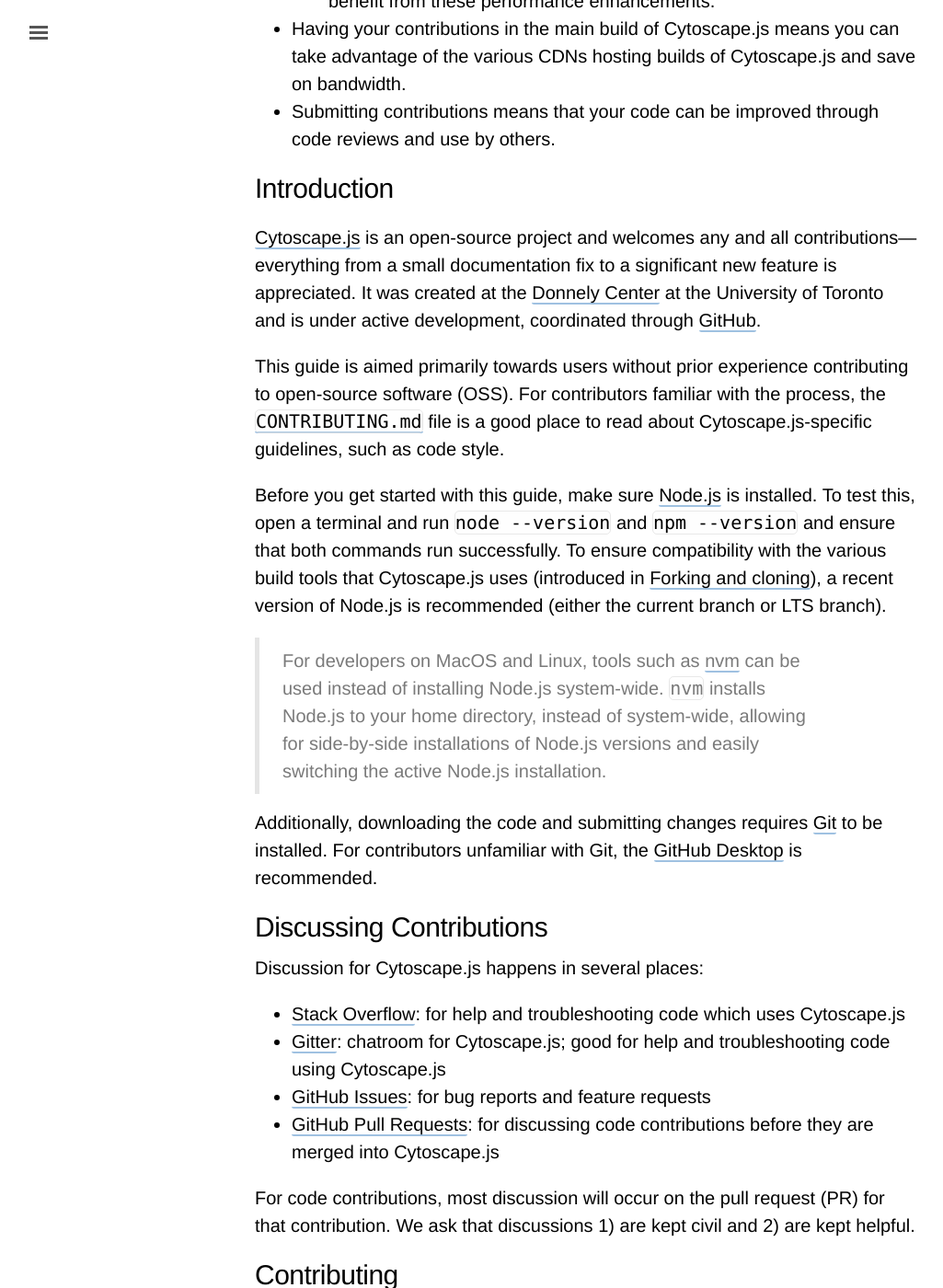
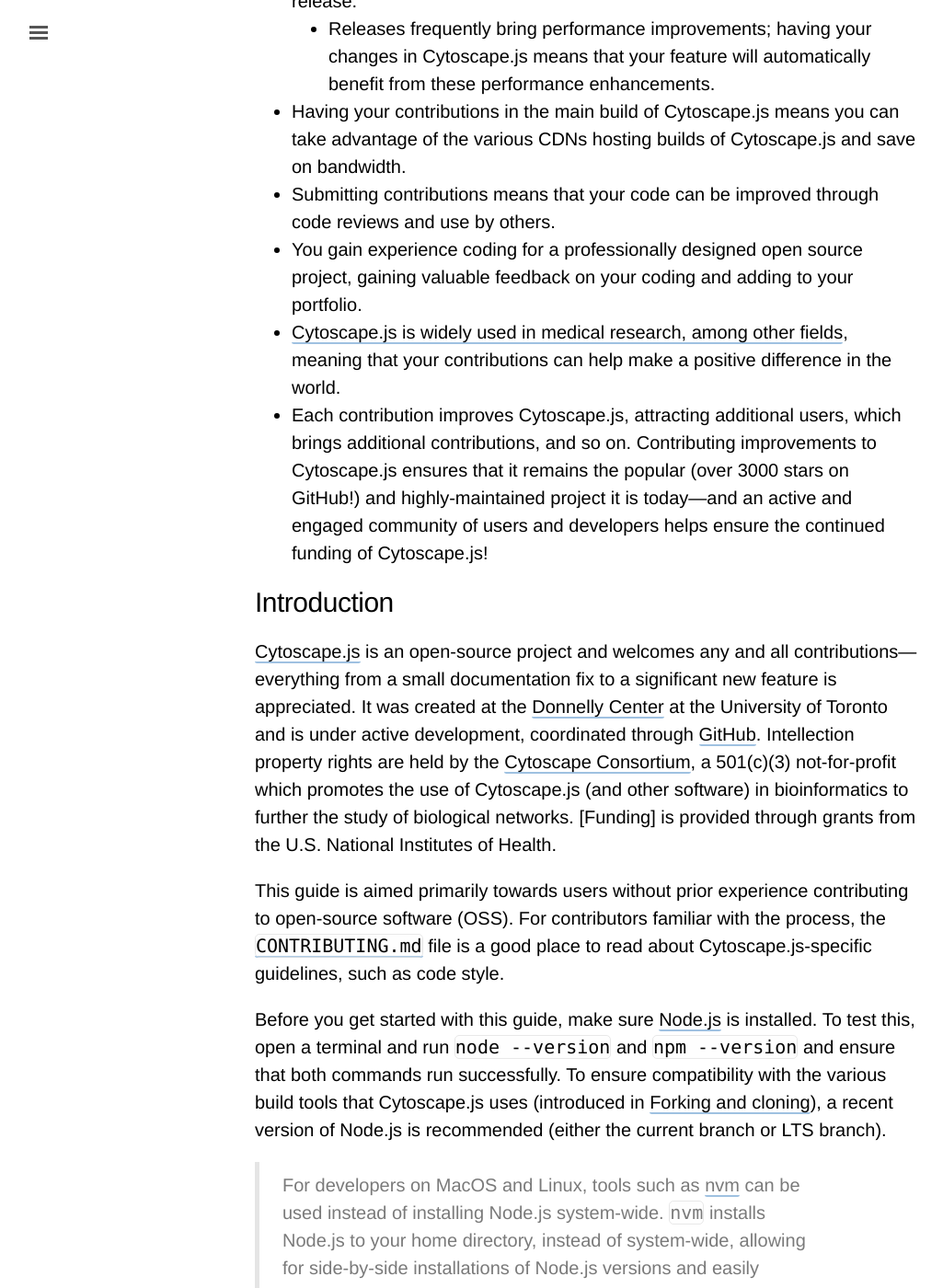
Before and after one commit to cytoscape/cytoscape.js-blog, a Jekyll site: the page built from _posts/2017-05-09-contributing.md, in a window 1280 px wide and 1400 px high, scrolled down 1024 px. Shown: the whole window at 92% size, without its empty margins (3-1028 px from the left). Built offline with Jekyll 4.4.1, drawn with Linux system fonts in a browser that asks for light colours; some of the changed text lies outside the part shown.

Commit message:
additional feedback

```diff
--- a/_posts/2017-05-09-contributing.md
+++ b/_posts/2017-05-09-contributing.md
@@ -31,15 +31,20 @@
 ## Why Contribute?
 
 - Cytoscape.js has a highly permissive [MIT License](https://github.com/cytoscape/cytoscape.js/blob/master/LICENSE), which allows users to modify the software as they see fit. Contributing changes back to Cytoscape.js makes the software better for everyone!
+- You'll join a community of several dozen other contributors who have helped to test, fix, and improve the nearly twenty-thousand lines of code that make up the core of Cytoscape.js.
 - Contributing means that your changes will be maintained as part of the project, making upgrading to newer versions of Cytoscape.js a lot easier—no more having to re-add your changes and rebuild the code for each release.
   - Releases frequently bring performance improvements; having your changes in Cytoscape.js means that your feature will automatically benefit from these performance enhancements.
 - Having your contributions in the main build of Cytoscape.js means you can take advantage of the various CDNs hosting builds of Cytoscape.js and save on bandwidth.
 - Submitting contributions means that your code can be improved through code reviews and use by others.
+- You gain experience coding for a professionally designed open source project, gaining valuable feedback on your coding and adding to your portfolio.
+- [Cytoscape.js is widely used in medical research, among other fields](http://js.cytoscape.org/#introduction/factsheet), meaning that your contributions can help make a positive difference in the world.
+- Each contribution improves Cytoscape.js, attracting additional users, which brings additional contributions, and so on. Contributing improvements to Cytoscape.js ensures that it remains the popular (over 3000 stars on GitHub!) and highly-maintained project it is today—and an active and engaged community of users and developers helps ensure the continued funding of Cytoscape.js!
 
 ## Introduction
 
 [Cytoscape.js](https://js.cytoscape.org) is an open-source project and welcomes any and all contributions—everything from a small documentation fix to a significant new feature is appreciated.
-It was created at the [Donnely Center](http://thedonnellycentre.utoronto.ca/) at the University of Toronto and is under active development, coordinated through [GitHub](https://github.com/cytoscape/cytoscape.js).
+It was created at the [Donnelly Center](http://thedonnellycentre.utoronto.ca/) at the University of Toronto and is under active development, coordinated through [GitHub](https://github.com/cytoscape/cytoscape.js).
+Intellection property rights are held by the [Cytoscape Consortium](http://www.cytoscapeconsortium.org/), a 501(c)(3) not-for-profit which promotes the use of Cytoscape.js (and other software) in bioinformatics to further the study of biological networks. [Funding] is provided through grants from the U.S. National Institutes of Health.
 
 This guide is aimed primarily towards users without prior experience contributing to open-source software (OSS).
 For contributors familiar with the process, the [`CONTRIBUTING.md`](https://github.com/cytoscape/cytoscape.js/blob/master/CONTRIBUTING.md) file is a good place to read about Cytoscape.js-specific guidelines, such as code style.
```
